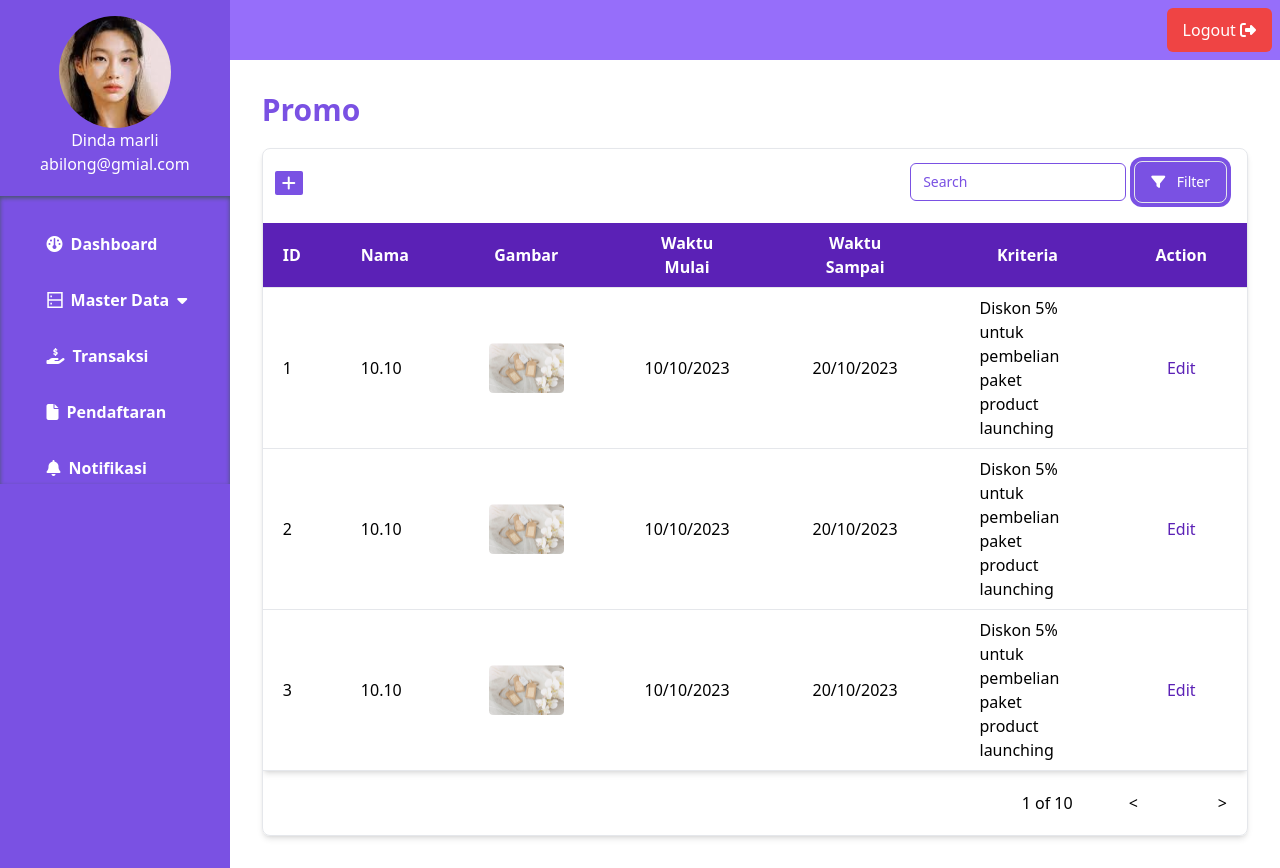
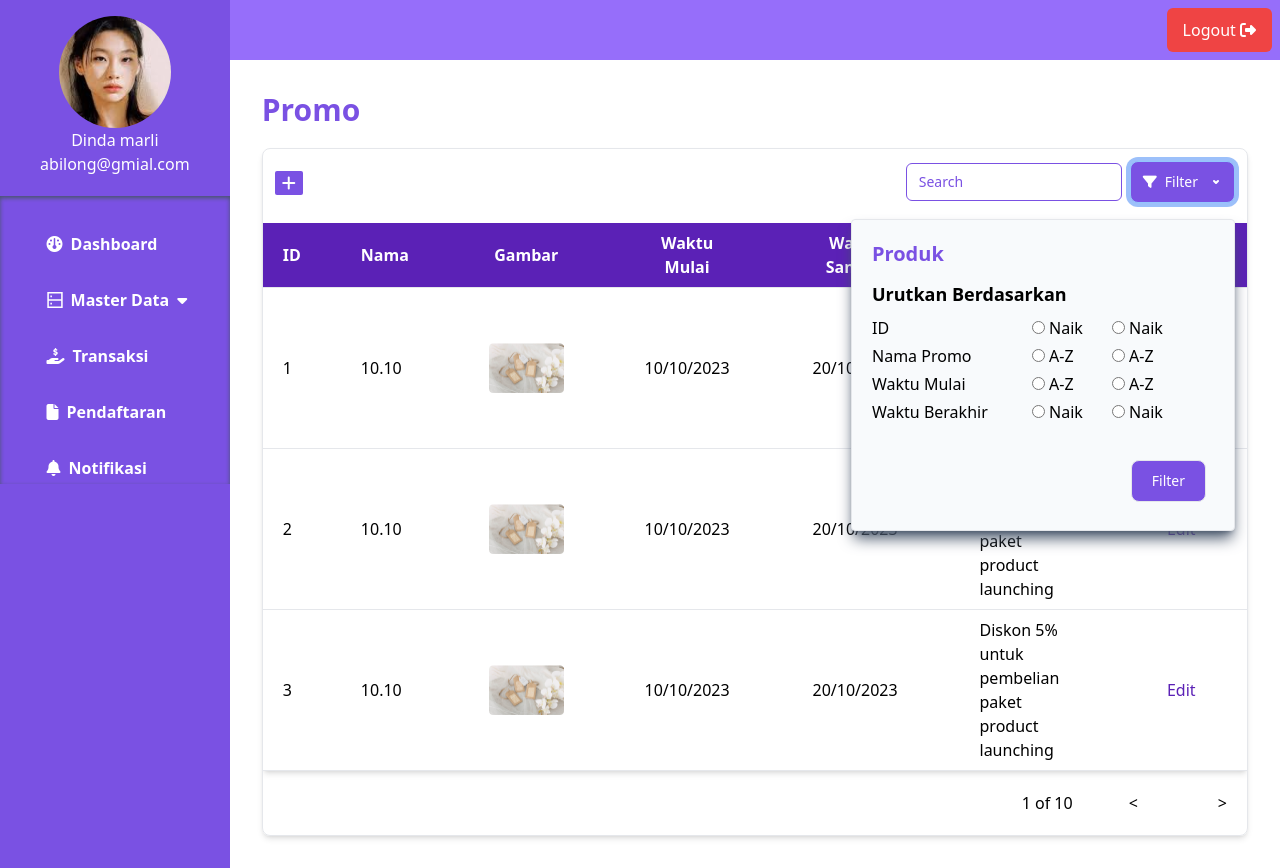
Before and after one commit to Lumos-IL-Massive-Project/lapak-event-admin-front-end, a React (Vite) app: page /admin/Promo in a window 1280 px wide. Both pictures are taken after a click on the button "Filter". Built offline with nearby package versions, Linux system fonts and the light colour scheme.

Commit message:
add filter promo

```diff
--- /dev/null
+++ b/src/components/Filter.jsx
@@ -0,0 +1,105 @@
+import React, { useState } from "react";
+
+const DropdownButton = () => {
+  const [isOpen, setIsOpen] = useState(false);
+
+  const toggleDropdown = () => {
+    setIsOpen(!isOpen);
+  };
+
+  const dropdownContent = (
+    <div
+      className={`absolute right-0 mt-2 w-96 bg-slate-50 border border-gray-200 rounded shadow-lg shadow-slate-600 ${
+        isOpen ? "block" : "hidden"
+      }`}>
+      <div className="mx-5 mt-5 mb-3 head">
+        <h6 className="text-xl font-bold text-[#7A51E3]">Produk</h6>
+      </div>
+      <div className="body mx-5 mb-5">
+        <span className="text-lg font-semibold">Urutkan Berdasarkan</span>
+        <div className="flex flex-wrap mt-2">
+          <div className="w-40">
+            <ul>
+              <li className="mb-1">ID</li>
+              <li className="mb-1">Nama Promo</li>
+              <li className="mb-1">Waktu Mulai</li>
+              <li className="mb-1">Waktu Berakhir</li>
+            </ul>
+          </div>
+          <div className="w-20">
+            <ul>
+              <li className="mb-1">
+                <input type="radio" name="" id="idNaik" className="mr-1" />
+                <label htmlFor="idNaik">Naik</label>
+              </li>
+              <li className="mb-1">
+                <input type="radio" name="" id="promoAz" className="mr-1" />
+                <label htmlFor="promoAz">A-Z</label>
+              </li>
+              <li className="mb-1">
+                <input type="radio" name="" id="mulaiAz" className="mr-1" />
+                <label htmlFor="mulaiAz">A-Z</label>
+              </li>
+              <li className="mb-1">
+                <input type="radio" name="" id="idNaik" className="mr-1" />
+                <label htmlFor="idNaik">Naik</label>
+              </li>
+            </ul>
+          </div>
+          <div className="">
+            <ul>
+              <li className="mb-1">
+                <input type="radio" name="" id="idNaik" className="mr-1" />
+                <label htmlFor="idNaik">Naik</label>
+              </li>
+              <li className="mb-1">
+                <input type="radio" name="" id="promoAz" className="mr-1" />
+                <label htmlFor="promoAz">A-Z</label>
+              </li>
+              <li className="mb-1">
+                <input type="radio" name="" id="mulaiAz" className="mr-1" />
+                <label htmlFor="mulaiAz">A-Z</label>
+              </li>
+              <li className="mb-1">
+                <input type="radio" name="" id="idNaik" className="mr-1" />
+                <label htmlFor="idNaik">Naik</label>
+              </li>
+            </ul>
+          </div>
+        </div>
+      </div>
+      <div className="footer text-right m-5 mt-8">
+        <button
+          type="button"
+          className="text-white bg-[#7A51E3] border focus:outline-none hover:bg-[#7A51E3] focus:ring-4 focus:ring-[#7A51E3] font-medium rounded-lg text-sm px-5 py-2.5 me-2 mb-2 [#7A51E3]:bg-[#7A51E3] [#7A51E3]:text-white [#7A51E3]:border-[#7A51E3] dark:hover:bg-[#7A51E3] [#7A51E3]:focus:ring-[#7A51E3]">
+          Filter
+        </button>
+      </div>
+    </div>
+  );
+
+  return (
+    <div className="relative inline-block text-left">
+      <button
+        type="button"
+        className="text-white bg-[#7A51E3] border border-[#7A51E3] focus:outline-none hover:bg-[#4d3591] focus:ring-4 font-medium rounded-lg text-sm px-2 py-2.5 me-2 mb-2 dark:text-white dark:hover:bg-[#7A51EB] dark:focus:ring-[#7A51E3] inline-flex justify-center items-center w-full leading-5 focus:border-blue-300 focus:shadow-outline-blue"
+        onClick={toggleDropdown}>
+        <i className="fa-solid fa-filter mr-2"></i> Filter
+        <svg
+          className="-mr-1 ml-2 h-5 w-5"
+          xmlns="http://www.w3.org/2000/svg"
+          viewBox="0 0 20 20"
+          fill="currentColor">
+          <path
+            fillRule="evenodd"
+            d="M7.293 8.293a1 1 0 011.414 0L10 9.586l1.293-1.293a1 1 0 111.414 1.414l-2 2a1 1 0 01-1.414 0l-2-2a1 1 0 010-1.414z"
+            clipRule="evenodd"
+          />
+        </svg>
+      </button>
+      {isOpen && dropdownContent}
+    </div>
+  );
+};
+
+export default DropdownButton;
--- a/src/pages/Admin/Dashboard/Dashboard.jsx
+++ b/src/pages/Admin/Dashboard/Dashboard.jsx
@@ -320,12 +320,12 @@ function Admin() {
                         <div className="">
                           <button
                             type="button"
-                            className="text-white bg-[#7A51E3] border border-[#7A51E3] focus:outline-none hover:bg-[#4d3591] focus:ring-4 focus:ring-[#7A51E3] font-medium rounded-lg text-sm px-5 py-2.5 me-2 mb-2 [#7A51E3]:bg-[#7A51E3] dark:text-white [#7A51E3]:border-[#7A51E3] dark:hover:bg-[#7A51EB] [#7A51E3]:hover:border-[#7A51E3] dark:focus:ring-[#7A51E3]">
+                            className="text-white bg-[#7A51E3] border border-[#7A51E3] focus:outline-none hover:bg-[#4d3591] focus:ring-4 font-medium rounded-lg text-sm px-5 py-2.5 me-2 mb-2 dark:text-white dark:hover:bg-[#7A51EB] dark:focus:ring-[#7A51E3]">
                             Previous
                           </button>
                           <button
                             type="button"
-                            className="text-white bg-[#7A51E3] border border-[#7A51E3] focus:outline-none hover:bg-[#4d3591] focus:ring-4 focus:ring-gray-[#7A51E3] font-medium rounded-lg text-sm px-5 py-2.5 me-2 mb-2 [#7A51E3]:bg-[#7A51E3] dark:text-white [#7A51E3]:border-[#7A51E3] dark:hover:bg-[#7A51EB] [#7A51E3]:hover:border-[#7A51E3] dark:focus:ring-[#7A51E3]">
+                            className="text-white bg-[#7A51E3] border border-[#7A51E3] focus:outline-none hover:bg-[#4d3591] focus:ring-4 font-medium rounded-lg text-sm px-5 py-2.5 me-2 mb-2 dark:text-white dark:hover:bg-[#7A51EB] dark:focus:ring-[#7A51E3]">
                             Next
                           </button>
                         </div>
--- a/src/pages/Admin/MasterData/Produk/produk.jsx
+++ b/src/pages/Admin/MasterData/Produk/produk.jsx
@@ -32,7 +32,7 @@ const Kategori = () => {
 
                     <button
                       type="button"
-                      className="text-white bg-[#7A51E3] border focus:outline-none hover:bg-[#7A51E3] focus:ring-4 focus:ring-[#7A51E3] font-medium rounded-lg text-sm px-4 py-2.5 me-2 mb-2 [#7A51E3]:bg-[#7A51E3] dark:text-white [#7A51E3]:border-[#7A51E3] [#7A51E3]:hover:bg-[#7A51E3] dark:focus:ring-[#7A51E3]">
+                      className="text-white bg-[#7A51E3] border focus:outline-none hover:bg-[#7A51E3] focus:ring-4 focus:ring-[#7A51E3] font-medium rounded-lg text-sm px-4 py-2.5 me-2 mb-2 [#7A51E3]:bg-[#7A51E3] [#7A51E3]:text-white [#7A51E3]:border-[#7A51E3] dark:hover:bg-[#7A51E3] [#7A51E3]:focus:ring-[#7A51E3]">
                       <i className="fa-solid fa-filter mr-2"></i> Filter
                     </button>
                   </div>
--- a/src/pages/Admin/MasterData/Promo/promo.jsx
+++ b/src/pages/Admin/MasterData/Promo/promo.jsx
@@ -2,6 +2,7 @@ import React from "react";
 import SideBar from "../../../../components/SideBar";
 import voucher from "../../../../img/voucher.png";
 import Navbar from "../../../../components/Navbar";
+import Filter from "../../../../components/Filter";
 
 const Promo = () => {
   return (
@@ -32,11 +33,7 @@ const Promo = () => {
                       className="rounded-md border border-[#7A51E3] py-1.5 pl-3 text-[#7A51E3] placeholder:text-[#7A51E3] focus:ring-2 focus:ring-inset focus:ring-[#7A51E3] sm:text-sm sm:leading-6 w-50 mr-2"
                     />
 
-                    <button
-                      type="button"
-                      className="text-white bg-[#7A51E3] border focus:outline-none hover:bg-[#7A51E3] focus:ring-4 focus:ring-[#7A51E3] font-medium rounded-lg text-sm px-4 py-2.5 me-2 mb-2 [#7A51E3]:bg-[#7A51E3] [#7A51E3]:text-white [#7A51E3]:border-[#7A51E3] dark:hover:bg-[#7A51E3] [#7A51E3]:focus:ring-[#7A51E3]">
-                      <i className="fa-solid fa-filter mr-2"></i> Filter
-                    </button>
+                    <Filter />
                   </div>
                 </div>
 
```
